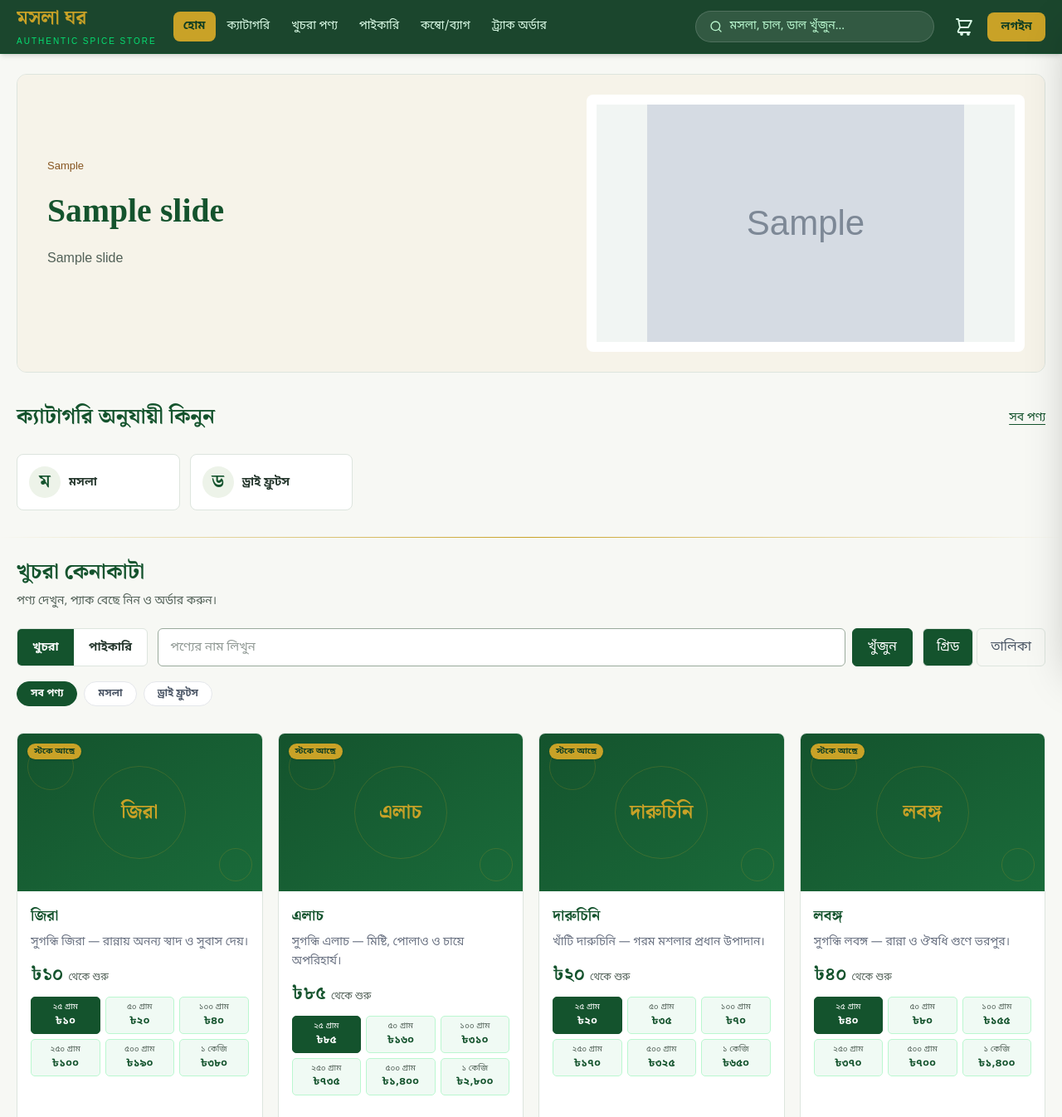
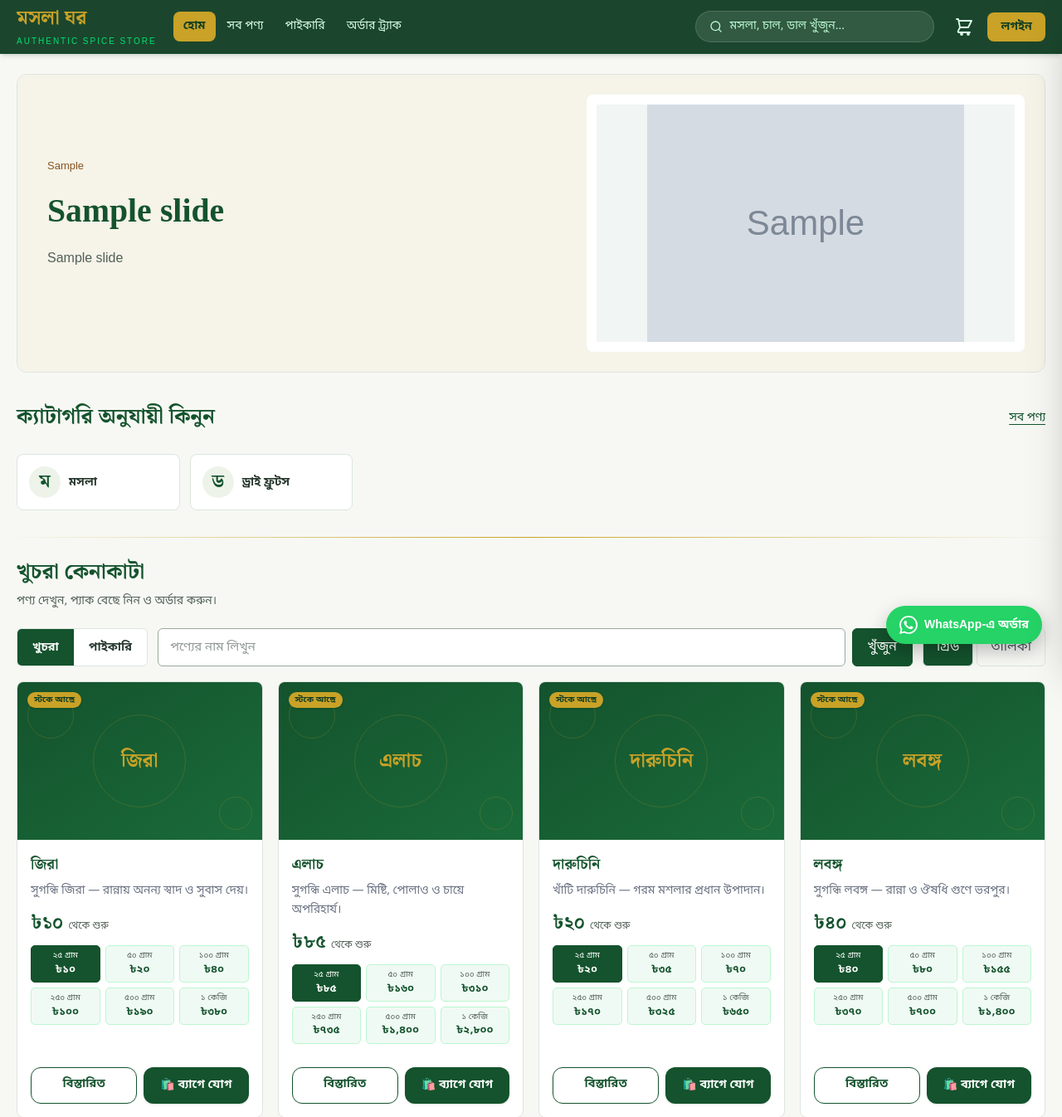
Before and after one commit to shafikcmt/mosla-ghor, a Laravel app: page / in a window 1280 px wide. Shown: the top 1346 px of the page at 83% size. Run offline with Laravel 12, Linux system fonts and the light colour scheme; data comes from the database, SQL or seed files in the repository; tables that the repository leaves empty hold one stand-in row (values such as "Sample post"); grey boxes marked "Sample" are stand-in pictures; style sheets or scripts are compiled from the project's sources; parts of the project's set-up code (start-up, migrations or seed data) failed here and were passed over.

Commit message:
Storefront: simpler navigation, SEO (canonical/OG/JSON-LD, sitemap, robots), WhatsApp order button
- navbar: distinct links (হোম, সব পণ্য, পাইকারি, অর্ডার ট্র্যাক); remove duplicate ক্যাটাগরি/কম্বো entries
- remove duplicate category pills and extra hero text links; calmer mobile catalog tools
- bottom-nav ক্যাটাগরি now jumps to the category tiles
- home: canonical, Open Graph, Twitter and Store/WebSite JSON-LD
- dynamic /sitemap.xml (home, wholesale, FAQ, active products) and /robots.txt
- floating WhatsApp order button when a number is configured

Co-Authored-By: Claude Sonnet 5.5 <noreply@anthropic.com>
Claude-Session: https://claude.ai/code/session_01LSea3jJnPVeDsMQhRCthFg

```diff
--- a/public/css/storefront-home.css
+++ b/public/css/storefront-home.css
@@ -150,3 +150,11 @@
 .market-home .product-card [id^=card-retail-btns]{display:grid;grid-template-columns:repeat(2,minmax(0,1fr));gap:8px}
 .market-home .product-card [id^=card-retail-btns]>*{min-width:0;display:flex;align-items:center;justify-content:center}
 }
+
+html{scroll-behavior:smooth}
+@media(max-width:767px){.market-home .hm-view-toggle{display:none}.market-home .hm-search button{display:none}}
+.ms-wa-fab{position:fixed;right:14px;bottom:88px;z-index:45;display:flex;align-items:center;gap:8px;background:#25d366;color:#fff;font-weight:700;font-size:14px;padding:12px 16px;border-radius:999px;box-shadow:0 8px 22px rgba(0,0,0,.25);text-decoration:none}
+.ms-wa-fab svg{width:22px;height:22px;flex:none}
+@media(min-width:1024px){.ms-wa-fab{bottom:24px;right:24px}}
+@media(max-width:380px){.ms-wa-fab span{display:none}.ms-wa-fab{padding:13px}}
+@media(max-width:767px){.ms-wa-fab span{display:none}.ms-wa-fab{padding:13px;right:12px;bottom:86px}}
--- a/public/robots.txt
+++ /dev/null
@@ -1,2 +0,0 @@
-User-agent: *
-Disallow:
--- a/resources/views/home.blade.php
+++ b/resources/views/home.blade.php
@@ -217,8 +217,6 @@ $wholesaleHref = url('/') . '?mode=wholesale' . ($catParam ? '&category=' . urle
                 <button id="btn-list" onclick="setView('list')" class="p-3 rounded-lg text-gray-600" aria-pressed="false">তালিকা</button>
             </div>
         </div>
-
-        @include('partials.storefront.category-chips')
 
         @if($products->isEmpty())
             <div class="text-center py-24 text-gray-400">
@@ -818,6 +816,14 @@ $wholesaleHref = url('/') . '?mode=wholesale' . ($catParam ? '&category=' . urle
     </div>
 </section>
 
+{{-- Floating WhatsApp order/help button (only when a number is configured) --}}
+@if($waClean)
+<a href="https://wa.me/88{{ $waClean }}?text={{ urlencode('আসসালামু আলাইকুম, আমি '.$siteName.' থেকে অর্ডার করতে চাই।') }}" class="ms-wa-fab" target="_blank" rel="noopener" aria-label="WhatsApp-এ অর্ডার করুন">
+    <svg fill="currentColor" viewBox="0 0 24 24" aria-hidden="true"><path d="M17.472 14.382c-.297-.149-1.758-.867-2.03-.967-.273-.099-.471-.148-.67.15-.197.297-.767.966-.94 1.164-.173.199-.347.223-.644.075-.297-.15-1.255-.463-2.39-1.475-.883-.788-1.48-1.761-1.653-2.059-.173-.297-.018-.458.13-.606.134-.133.298-.347.446-.52.149-.174.198-.298.298-.497.099-.198.05-.371-.025-.52-.075-.149-.669-1.612-.916-2.207-.242-.579-.487-.5-.669-.51l-.57-.01c-.198 0-.52.074-.792.372s-1.04 1.016-1.04 2.479 1.065 2.876 1.213 3.074c.149.198 2.095 3.2 5.076 4.487.709.306 1.262.489 1.694.625.712.227 1.36.195 1.871.118.571-.085 1.758-.719 2.006-1.413.248-.694.248-1.289.173-1.413-.074-.124-.272-.198-.57-.347m-5.421 7.403h-.004a9.87 9.87 0 01-5.031-1.378l-.361-.214-3.741.982.998-3.648-.235-.374a9.86 9.86 0 01-1.51-5.26c.001-5.45 4.436-9.884 9.888-9.884 2.64 0 5.122 1.03 6.988 2.898a9.825 9.825 0 012.893 6.994c-.003 5.45-4.437 9.884-9.885 9.884m8.413-18.297A11.815 11.815 0 0012.05 0C5.495 0 .16 5.335.157 11.892c0 2.096.547 4.142 1.588 5.945L.057 24l6.305-1.654a11.882 11.882 0 005.683 1.448h.005c6.554 0 11.89-5.335 11.893-11.893a11.821 11.821 0 00-3.48-8.413z"/></svg>
+    <span>WhatsApp-এ অর্ডার</span>
+</a>
+@endif
+
 {{-- ━━━━━━━━━━━━━━━━  FOOTER  ━━━━━━━━━━━━━━━━ --}}
 <footer class="bg-[#0f3d22] py-10 px-5">
     <div class="max-w-6xl mx-auto">
--- a/resources/views/partials/bottom-nav.blade.php
+++ b/resources/views/partials/bottom-nav.blade.php
@@ -41,7 +41,7 @@
         </a>
 
         {{-- Categories (jumps to the product grid / category chips) --}}
-        <a href="/#products" class="flex flex-col items-center justify-center gap-0.5 py-2 min-h-[56px] {{ $bnInactive }} transition-colors">
+        <a href="/#categories" class="flex flex-col items-center justify-center gap-0.5 py-2 min-h-[56px] {{ $bnInactive }} transition-colors">
             <svg class="w-6 h-6" fill="none" stroke="currentColor" viewBox="0 0 24 24"><path stroke-linecap="round" stroke-linejoin="round" stroke-width="1.8" d="M4 5a1 1 0 011-1h5a1 1 0 011 1v5a1 1 0 01-1 1H5a1 1 0 01-1-1V5zM13 5a1 1 0 011-1h5a1 1 0 011 1v5a1 1 0 01-1 1h-5a1 1 0 01-1-1V5zM4 14a1 1 0 011-1h5a1 1 0 011 1v5a1 1 0 01-1 1H5a1 1 0 01-1-1v-5zM13 14a1 1 0 011-1h5a1 1 0 011 1v5a1 1 0 01-1 1h-5a1 1 0 01-1-1v-5z"/></svg>
             <span class="text-[10px] font-semibold leading-none">ক্যাটাগরি</span>
         </a>
--- a/resources/views/partials/storefront/home-hero-fallback.blade.php
+++ b/resources/views/partials/storefront/home-hero-fallback.blade.php
@@ -14,7 +14,6 @@
             <a class="hm-button" href="{{ $retailHref }}" onclick="return msHeroClick(event, 'retail')">{{ trim($ws['primary_cta_text'] ?? '') ?: 'পণ্য দেখুন' }}</a>
             <a class="hm-button hm-button-outline" href="{{ $wholesaleHref }}" onclick="return msHeroClick(event, 'wholesale')">পাইকারি দেখুন</a>
         </div>
-        <div class="hm-hero-chips"><span>খুচরা প্যাক</span><span>পাইকারি অর্ডার</span><a href="{{ route('track-order') }}">অর্ডার ট্র্যাকিং</a></div>
     </div>
     @if($heroProducts->isNotEmpty())
     <div class="hm-hero-display hm-hero-products" data-hero-count="{{ $heroProducts->count() }}">
--- a/resources/views/partials/storefront/navbar.blade.php
+++ b/resources/views/partials/storefront/navbar.blade.php
@@ -56,13 +56,11 @@
         </a>
 
         {{-- ── Desktop nav links ── --}}
-        <nav class="hidden lg:flex items-center gap-0.5 ml-3">
-            <a href="/"                     class="{{ $navIsHome && ! $navWholesale && ! $navIsTrack ? $dActive : $dLink }}">হোম</a>
-            <a href="{{ url('/') }}#products" class="{{ $dLink }}">ক্যাটাগরি</a>
-            <a href="{{ $retailHref }}"       class="{{ $dLink }}">খুচরা পণ্য</a>
+        <nav class="hidden lg:flex items-center gap-0.5 ml-3" aria-label="প্রধান মেনু">
+            <a href="/"                       class="{{ $navIsHome && ! $navWholesale && ! $navIsTrack ? $dActive : $dLink }}">হোম</a>
+            <a href="{{ $retailHref }}"       class="{{ $dLink }}">সব পণ্য</a>
             <a href="{{ $wholesaleHref }}"    class="{{ $navWholesale ? $dActive : $dLink }}">পাইকারি</a>
-            <button type="button" onclick="msCartOpen()" class="{{ $dLink }}">কম্বো/ব্যাগ</button>
-            <a href="{{ route('track-order') }}" class="{{ $navIsTrack ? $dActive : $dLink }}">ট্র্যাক অর্ডার</a>
+            <a href="{{ route('track-order') }}" class="{{ $navIsTrack ? $dActive : $dLink }}">অর্ডার ট্র্যাক</a>
         </nav>
 
         {{-- ── Flexible spacer ── --}}
@@ -160,22 +158,14 @@
                 <svg class="w-5 h-5" fill="none" stroke="currentColor" viewBox="0 0 24 24"><path stroke-linecap="round" stroke-linejoin="round" stroke-width="1.8" d="M3 12l9-9 9 9M5 10v10a1 1 0 001 1h3v-6h6v6h3a1 1 0 001-1V10"/></svg>
                 হোম
             </a>
-            <a href="{{ url('/') }}#products" class="{{ $mLink }}">
-                <svg class="w-5 h-5" fill="none" stroke="currentColor" viewBox="0 0 24 24"><path stroke-linecap="round" stroke-linejoin="round" stroke-width="1.8" d="M4 5a1 1 0 011-1h5a1 1 0 011 1v5a1 1 0 01-1 1H5a1 1 0 01-1-1V5zM13 5a1 1 0 011-1h5a1 1 0 011 1v5a1 1 0 01-1 1h-5a1 1 0 01-1-1V5zM4 14a1 1 0 011-1h5a1 1 0 011 1v5a1 1 0 01-1 1H5a1 1 0 01-1-1v-5zM13 14a1 1 0 011-1h5a1 1 0 011 1v5a1 1 0 01-1 1h-5a1 1 0 01-1-1v-5z"/></svg>
-                ক্যাটাগরি
-            </a>
             <a href="{{ $retailHref }}" class="{{ $mLink }}">
                 <svg class="w-5 h-5" fill="none" stroke="currentColor" viewBox="0 0 24 24"><path stroke-linecap="round" stroke-linejoin="round" stroke-width="1.8" d="M20 7l-8-4-8 4m16 0l-8 4m8-4v10l-8 4m0-10L4 7m8 4v10M4 7v10l8 4"/></svg>
-                খুচরা পণ্য
+                সব পণ্য (খুচরা)
             </a>
             <a href="{{ $wholesaleHref }}" class="{{ $navWholesale ? $mActive : $mLink }}">
                 <svg class="w-5 h-5" fill="none" stroke="currentColor" viewBox="0 0 24 24"><path stroke-linecap="round" stroke-linejoin="round" stroke-width="1.8" d="M3 7h18M3 7l1.5 12.5A1 1 0 005.5 21h13a1 1 0 001-.5L21 7M3 7l2-4h14l2 4M9 11v6m6-6v6"/></svg>
                 পাইকারি পণ্য
             </a>
-            <button type="button" onclick="msCartOpen()" class="{{ $mLink }} w-full text-left">
-                <svg class="w-5 h-5" fill="none" stroke="currentColor" viewBox="0 0 24 24"><path stroke-linecap="round" stroke-linejoin="round" stroke-width="1.8" d="M3 3h2l.4 2M7 13h10l4-8H5.4M7 13L5.4 5M7 13l-2.3 4.6A1 1 0 005.6 19H19"/></svg>
-                কম্বো / ব্যাগ
-            </button>
             <a href="{{ $navCustomer ? route('customer.orders.index') : route('track-order') }}" class="{{ $navIsTrack ? $mActive : $mLink }}">
                 <svg class="w-5 h-5" fill="none" stroke="currentColor" viewBox="0 0 24 24"><path stroke-linecap="round" stroke-linejoin="round" stroke-width="1.8" d="M9 5H7a2 2 0 00-2 2v12a2 2 0 002 2h10a2 2 0 002-2V7a2 2 0 00-2-2h-2M9 5a2 2 0 002 2h2a2 2 0 002-2M9 5a2 2 0 012-2h2a2 2 0 012 2m-6 9l2 2 4-4"/></svg>
                 আমার অর্ডার
--- a/resources/views/partials/storefront/seo.blade.php
+++ b/resources/views/partials/storefront/seo.blade.php
@@ -10,3 +10,52 @@
 @endphp
 <title>{{ $seoTitle }}</title>
 <meta name="description" content="{{ $seoDescription }}">
+
+@if(trim($pageTitle ?? '') === '' && trim($fullTitle ?? '') === '')
+@php
+    $seoWs     = $ws ?? \App\Models\WebsiteSetting::allKeyed();
+    $seoUrl    = url('/').'/';
+    $seoImage  = \App\Support\ProductMedia::url($seoWs['og_image_url'] ?? ($seoWs['hero_image_url'] ?? null)) ?: asset('icons/icon-512.png');
+    $seoPhone  = preg_replace('/\D/', '', $seoWs['whatsapp_number'] ?? '');
+    $seoSame   = array_values(array_filter([$seoWs['facebook_page_url'] ?? null]));
+    $seoLd = [
+        '@context' => 'https://schema.org',
+        '@graph'   => [
+            array_filter([
+                '@type'     => 'Store',
+                '@id'       => $seoUrl.'#store',
+                'name'      => $siteName,
+                'url'       => $seoUrl,
+                'logo'      => asset('icons/icon-512.png'),
+                'image'     => $seoImage,
+                'description' => $seoDescription,
+                'telephone' => $seoPhone ? '+88'.$seoPhone : null,
+                'areaServed' => 'BD',
+                'priceRange' => '৳',
+                'sameAs'    => $seoSame ?: null,
+            ]),
+            [
+                '@type' => 'WebSite',
+                '@id'   => $seoUrl.'#website',
+                'url'   => $seoUrl,
+                'name'  => $siteName,
+                'inLanguage' => 'bn-BD',
+            ],
+        ],
+    ];
+@endphp
+<link rel="canonical" href="{{ $seoUrl }}">
+<meta name="robots" content="index, follow, max-image-preview:large">
+<meta property="og:type" content="website">
+<meta property="og:site_name" content="{{ $siteName }}">
+<meta property="og:locale" content="bn_BD">
+<meta property="og:title" content="{{ $seoTitle }}">
+<meta property="og:description" content="{{ $seoDescription }}">
+<meta property="og:url" content="{{ $seoUrl }}">
+<meta property="og:image" content="{{ $seoImage }}">
+<meta name="twitter:card" content="summary_large_image">
+<meta name="twitter:title" content="{{ $seoTitle }}">
+<meta name="twitter:description" content="{{ $seoDescription }}">
+<meta name="twitter:image" content="{{ $seoImage }}">
+<script type="application/ld+json">{!! json_encode($seoLd, JSON_UNESCAPED_UNICODE | JSON_UNESCAPED_SLASHES | JSON_HEX_TAG | JSON_HEX_AMP | JSON_HEX_APOS) !!}</script>
+@endif
--- a/routes/web.php
+++ b/routes/web.php
@@ -92,6 +92,30 @@ Route::get('/products', function (\Illuminate\Http\Request $request) {
     $q = in_array($mode, ['wholesale', 'retail'], true) ? '?mode=' . $mode : '';
     return redirect('/' . $q . '#products');
 })->name('products.index');
+
+// ── SEO: sitemap + robots (dynamic so the absolute URLs always match the live domain) ──
+Route::get('/sitemap.xml', function () {
+    $urls = [
+        ['loc' => url('/').'/',                      'priority' => '1.0', 'freq' => 'daily'],
+        ['loc' => url('/').'/?mode=wholesale',      'priority' => '0.8', 'freq' => 'daily'],
+        ['loc' => route('faq'),                    'priority' => '0.5', 'freq' => 'monthly'],
+        ['loc' => route('track-order'),            'priority' => '0.3', 'freq' => 'yearly'],
+    ];
+    \App\Models\Product::active()->orderBy('id')->get(['slug', 'updated_at'])->each(function ($p) use (&$urls) {
+        $urls[] = ['loc' => route('products.show', $p->slug), 'priority' => '0.7', 'freq' => 'weekly', 'mod' => optional($p->updated_at)->toAtomString()];
+    });
+    $xml = '<?xml version="1.0" encoding="UTF-8"?>'."\n".'<urlset xmlns="http://www.sitemaps.org/schemas/sitemap/0.9">'."\n";
+    foreach ($urls as $u) {
+        $xml .= '<url><loc>'.e($u['loc']).'</loc>'.(! empty($u['mod']) ? '<lastmod>'.$u['mod'].'</lastmod>' : '')
+            .'<changefreq>'.$u['freq'].'</changefreq><priority>'.$u['priority']."</priority></url>\n";
+    }
+    return response($xml.'</urlset>', 200, ['Content-Type' => 'application/xml; charset=UTF-8']);
+})->name('sitemap');
+
+Route::get('/robots.txt', function () {
+    $body = "User-agent: *\nDisallow: /admin\nDisallow: /vendor\nDisallow: /customer\nDisallow: /checkout\nDisallow: /order\nDisallow: /invoice\nDisallow: /v/\nAllow: /\n\nSitemap: ".url('/sitemap.xml')."\n";
+    return response($body, 200, ['Content-Type' => 'text/plain; charset=UTF-8']);
+});
 
 // ── Public product detail (SEO-friendly) ───────────────────────────────────
 Route::get('/products/{product:slug}', [ProductController::class, 'show'])->name('products.show');
```
Also changed, not shown: tests/Feature/StorefrontSeoTest.php (added, +39 -0 lines).
